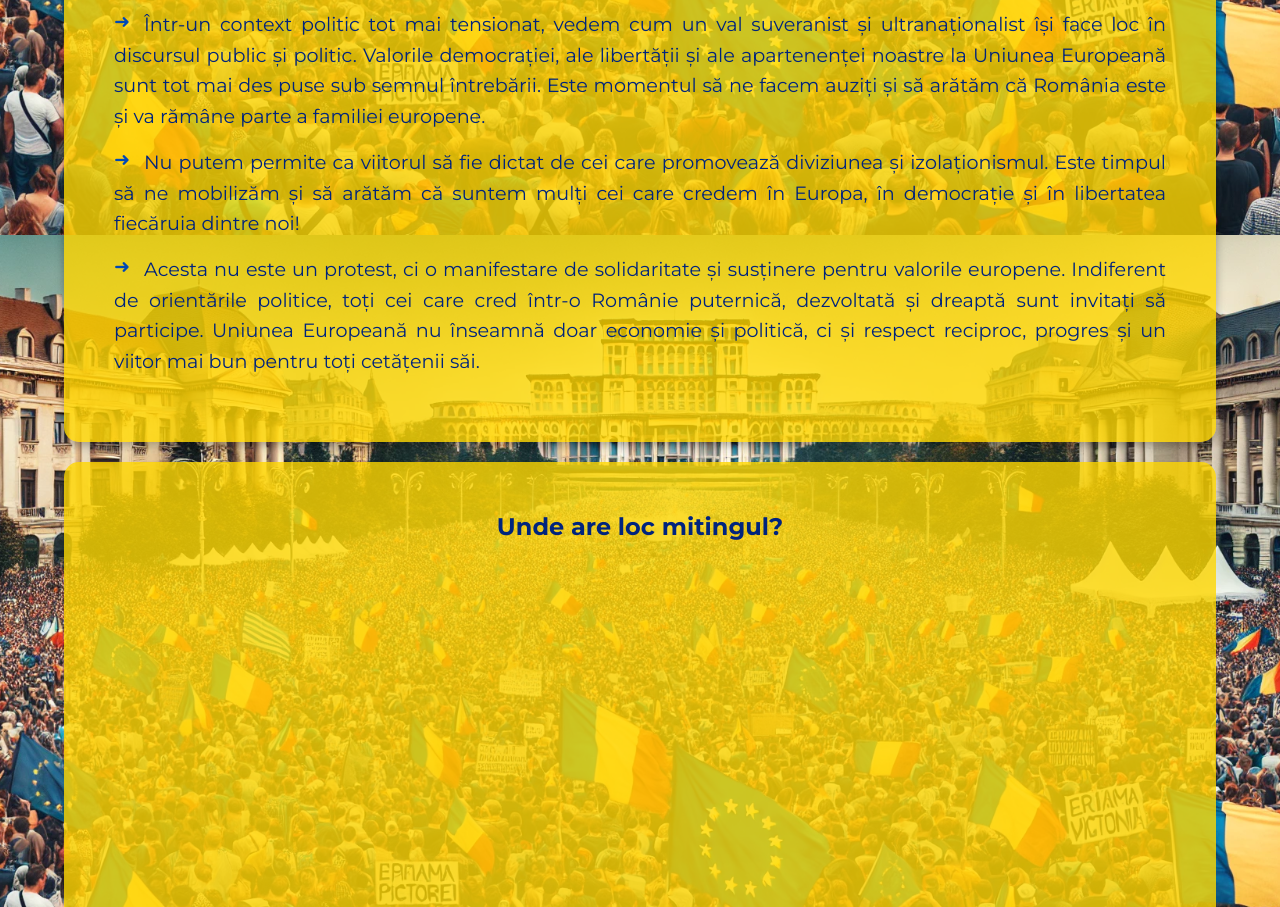
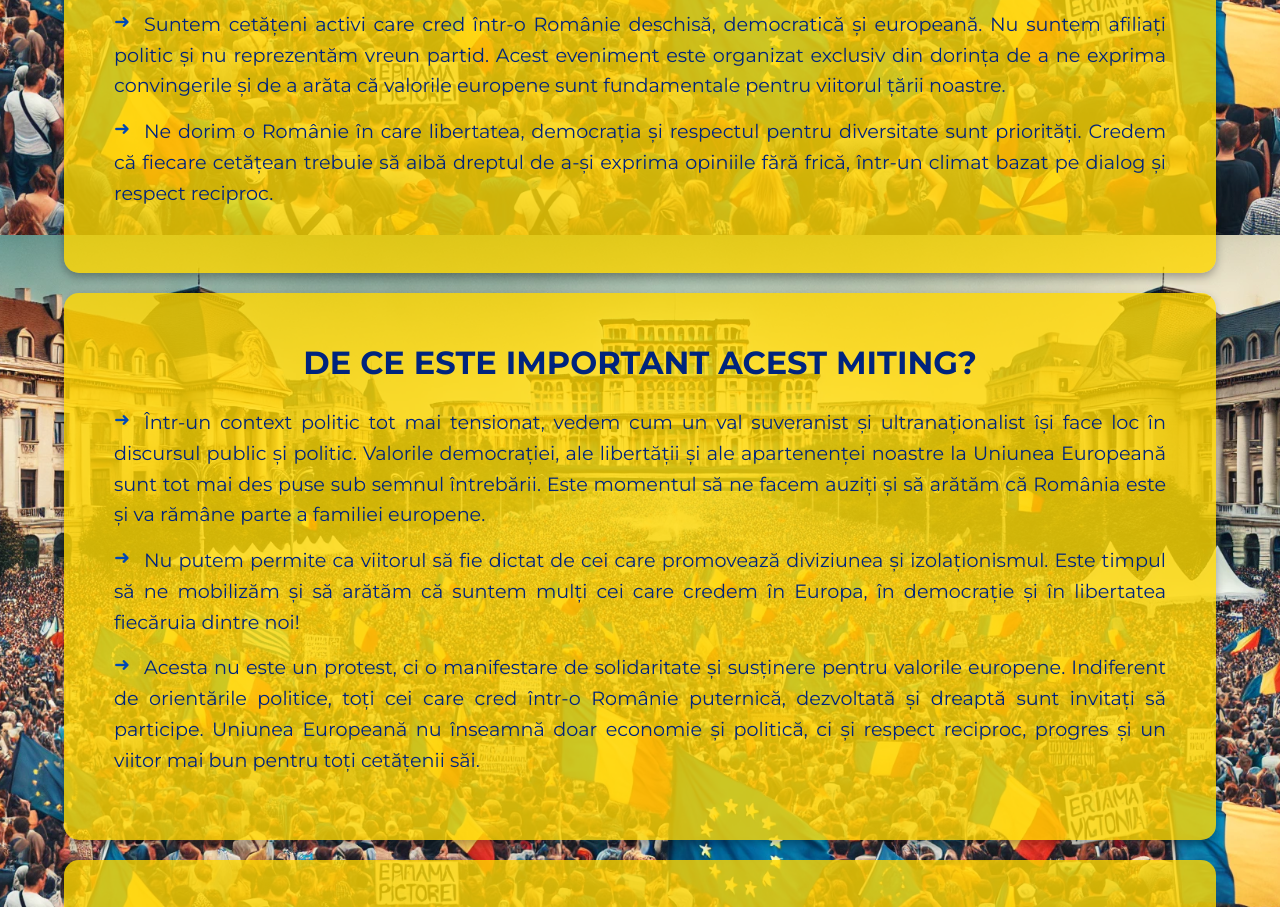
Before and after one commit to mfratila/site_miting, a plain HTML site: page index.html in a window 1280 px wide. Shown: the part 565-1472 px from the top of the page. Drawn offline with Linux system fonts and the light colour scheme; no server answers.

Commit message:
add about section in html and css

```diff
--- a/index.html
+++ b/index.html
@@ -8,7 +8,10 @@
       href="https://fonts.googleapis.com/css2?family=Montserrat:wght@300;400;700&display=swap"
       rel="stylesheet"
     />
-    <link href="https://fonts.googleapis.com/css2?family=Lato:wght@300;400;700&display=swap" rel="stylesheet">
+    <link
+      href="https://fonts.googleapis.com/css2?family=Lato:wght@300;400;700&display=swap"
+      rel="stylesheet"
+    />
 
     <script defer src="script.js"></script>
   </head>
@@ -21,7 +24,9 @@
           <li><a href="#map">Unde are loc mitingul?</a></li>
           <li><a href="#faq">Întrebări frecvente</a></li>
         </ul>
-            <a href="https://t.me/romaniaeuropeana" class="cta-button-navbar">Alătură-te</a>
+        <a href="https://t.me/romaniaeuropeana" class="cta-button-navbar"
+          >Alătură-te</a
+        >
       </div>
     </nav>
     <div class="content" id="welcomeSection">
@@ -34,6 +39,29 @@
         >Intră în grup</a
       >
     </div>
+
+    <section class="about-section" id="about">
+      <h2>Cine suntem noi?</h2>
+      <ul>
+        <li>
+          <p>
+            Suntem cetățeni activi care cred într-o Românie deschisă,
+            democratică și europeană. Nu suntem afiliați politic și nu
+            reprezentăm vreun partid. Acest eveniment este organizat exclusiv
+            din dorința de a ne exprima convingerile și de a arăta că valorile
+            europene sunt fundamentale pentru viitorul țării noastre.
+          </p>
+        </li>
+        <li>
+          <p>
+            Ne dorim o Românie în care libertatea, democrația și respectul
+            pentru diversitate sunt priorități. Credem că fiecare cetățean
+            trebuie să aibă dreptul de a-și exprima opiniile fără frică, într-un
+            climat bazat pe dialog și respect reciproc.
+          </p>
+        </li>
+      </ul>
+    </section>
 
     <section class="context-section" id="context">
       <h2>De ce este important acest miting?</h2>
--- a/styles.css
+++ b/styles.css
@@ -126,7 +126,7 @@ p {
     background: #003388;
 }
 
-.context-section {
+.context-section, .about-section {
     padding: 50px;
     background: rgba(255, 215, 0, 0.8);
     color: #00247D;
@@ -137,14 +137,14 @@ p {
     box-shadow: 0px 4px 10px rgba(0, 0, 0, 0.3);
 }
 
-.context-section h2 {
+.context-section h2, .about-section h2 {
     font-size: 2rem;
     margin-bottom: 25px;
     text-transform: uppercase;
     text-align: center;
 }
 
-.context-section p {
+.context-section p, .about-section p {
     text-indent: 30px;
     font-size: 1.2rem;
     line-height: 1.6;
@@ -152,16 +152,16 @@ p {
     text-align: justify;
 }
 
-#context ul {
+#context ul, .about-section ul {
     list-style: none;
     padding-left: 0;
 }
 
-#context ul li {
+#context ul li, .about-section ul li {
     position: relative;
 }
 
-#context ul li::before {
+#context ul li::before, .about-section ul li::before {
     content: "➜";
     position: absolute;
     left: 0;
@@ -171,6 +171,7 @@ p {
 
 
 .map-section h2 {
+    text-transform: uppercase;
     text-align: center;
     padding-bottom: 20px;
 }
@@ -211,6 +212,7 @@ p {
 }
 
 .faq-section h2 {
+    text-transform: uppercase;
     text-align: center;
     padding-bottom: 20px;
 }
```
Lines whose indentation alone changed are shown as unchanged.
